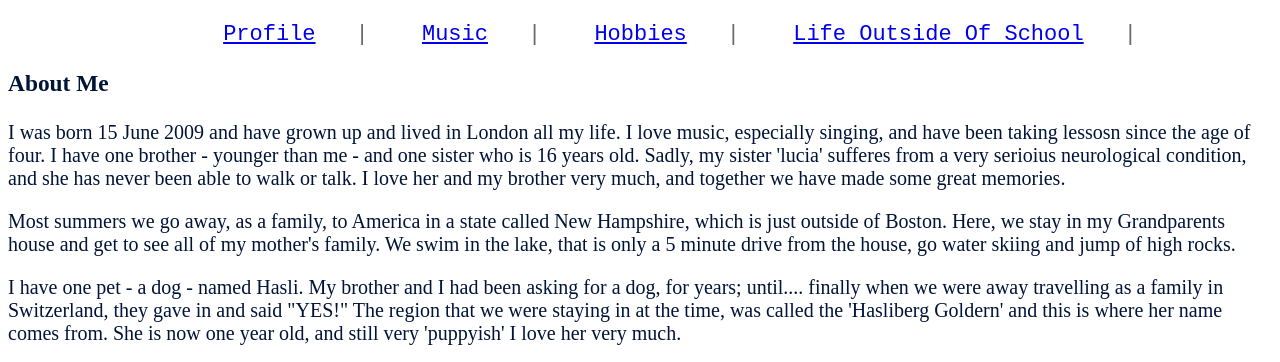
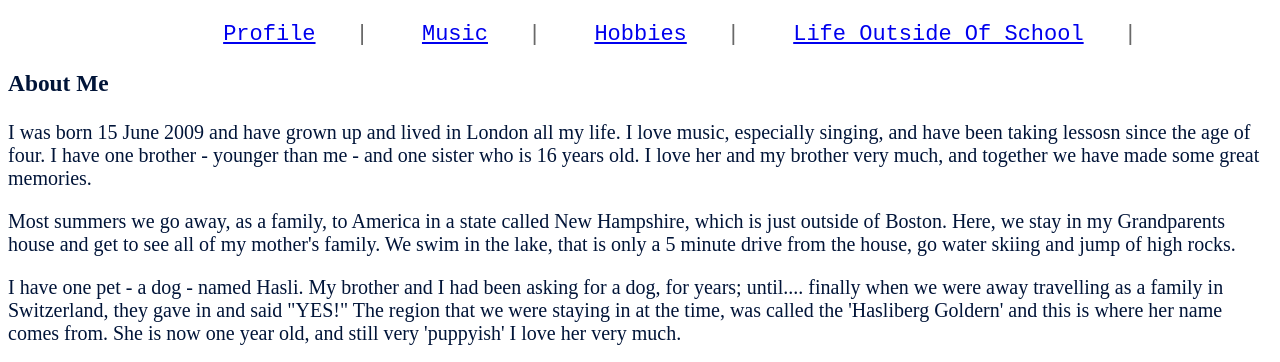
Before and after one commit to Oliver-Butterworth/Oliver-Butterworth.github.io, a plain HTML site: page index.html in a window 1280 px wide. Shown: the part 228-590 px from the top of the page. Drawn offline with Linux system fonts and the light colour scheme.

Commit message:
Update index.html

```diff
--- a/index.html
+++ b/index.html
@@ -36,7 +36,7 @@
   </p>
 
 
-  I was born 15 June 2009 and have grown up and lived in London all my life. I love music, especially singing, and have been taking lessosn since the age of four. I have one brother - younger than me - and one sister who is 16 years old. Sadly, my sister 'lucia' sufferes from a very serioius neurological condition, and she has never been able to walk or talk. I love her and my brother very much, and together we have made some great memories.
+  I was born 15 June 2009 and have grown up and lived in London all my life. I love music, especially singing, and have been taking lessosn since the age of four. I have one brother - younger than me - and one sister who is 16 years old. I love her and my brother very much, and together we have made some great memories.
 
   <p>
 
```
